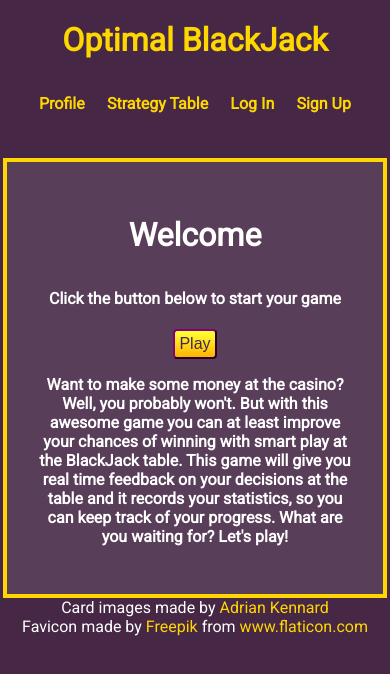
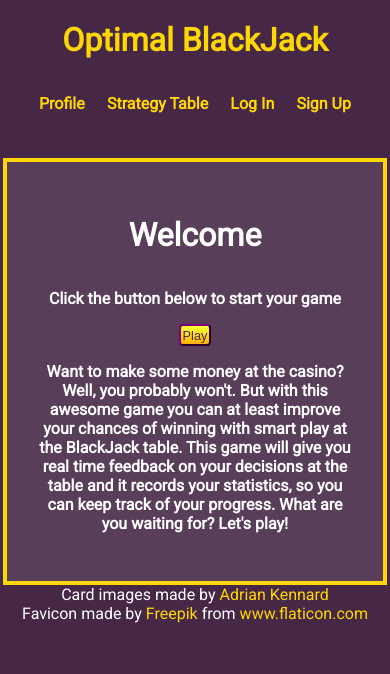
Before and after one commit to f-bergener/blackjack-website, a React app: page / in a window 390 px wide. Shown: the top 674 px of the page. Built offline with nearby package versions, Linux system fonts and the light colour scheme.

Commit message:
Updated card display

```diff
--- a/public/style.css
+++ b/public/style.css
@@ -73,6 +73,14 @@ button {
   }
 }
 
+@media (max-width: 430px) {
+  button {
+    font-size: 0.8em;
+    margin-top: 0.25em;
+    padding: 0.125em;
+  }
+}
+
 button:hover {
   background: linear-gradient(to bottom, #ffb300 5%, #ffff33 100%);
   background-color: darkgoldenrod;
@@ -134,6 +142,12 @@ button:hover {
   }
 }
 
+@media (max-width: 800px) {
+  .game {
+    width: 95%;
+  }
+}
+
 .game-display {
   width: 100%;
   margin-top: -1em;
@@ -150,6 +164,13 @@ button:hover {
   margin-bottom: 1em;
   align-items: baseline;
   justify-content: space-between;
+}
+
+@media (max-width: 800px) {
+  .active-hand {
+    width: 99%;
+    margin-bottom: 1em;
+  }
 }
 
 .hand {
@@ -291,15 +312,8 @@ img {
 
 @media (max-width: 600px) {
   img {
-    width: 3em;
-    height: 4.2em;
-  }
-}
-
-@media (max-width: 400px) {
-  img {
-    width: 2.5em;
-    height: 3.5em;
+    width: 3.5em;
+    height: 4.9em;
   }
 }
 
```
